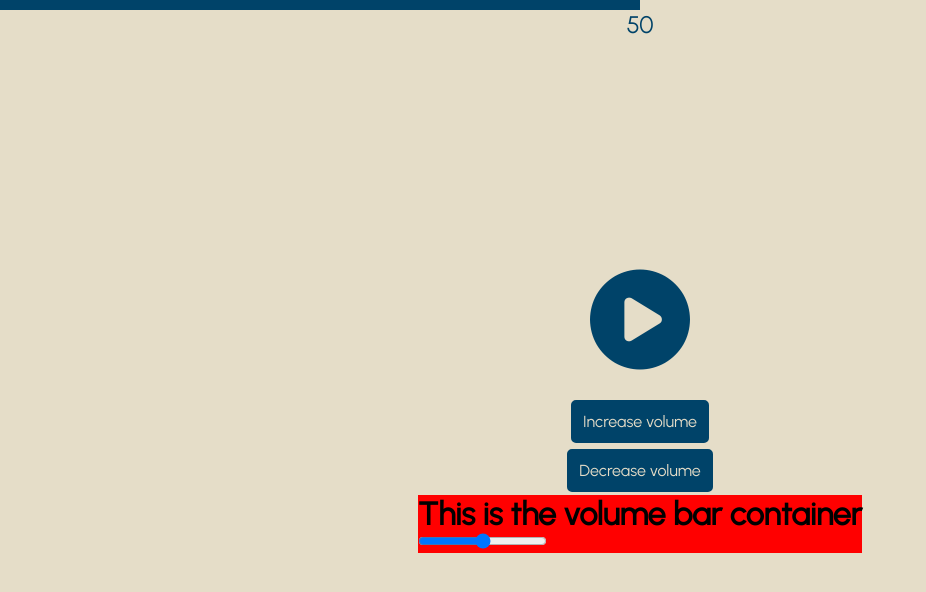
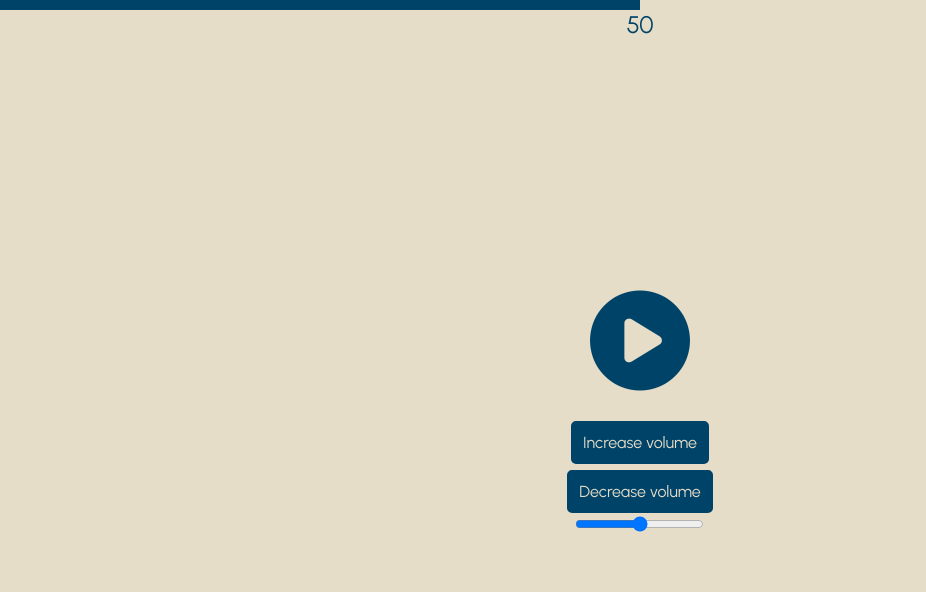
Before and after one commit to Cosmeeeen/best-volume-sliders, a React (Create React App) app: page / in a window 1280 px wide. Shown: the top 592 px of the page, without its empty margins (0-926 px from the left). Built offline with nearby package versions, Linux system fonts and the light colour scheme.

Commit message:
Rename basic button controls correctly

```diff
--- a/src/App.js
+++ b/src/App.js
@@ -4,7 +4,7 @@ import AudioPlayer from './Components/AudioPlayer/index';
 import VolumeBar from './Components/VolumeBar';
 import NormalVolumeSlider from './Components/Sliders/NormalVolumeSlider';
 
-import NumberInputSlider from './Components/Sliders/BasicButtonControls';
+import BasicButtonControls from './Components/Sliders/BasicButtonControls';
 
 function App() {
   const [volume, setVolume] = React.useState(50);
@@ -13,7 +13,7 @@ function App() {
     <div className="App">
       <GlobalStyle />
       <AudioPlayer volume={volume} />
-      <NumberInputSlider volume={volume} setVolume={setVolume} />
+      <BasicButtonControls volume={volume} setVolume={setVolume} />
       <NormalVolumeSlider volume={volume} setVolume={setVolume} />
       <VolumeBar volume={volume} />
     </div>
--- a/src/Components/Sliders/BasicButtonControls/index.js
+++ b/src/Components/Sliders/BasicButtonControls/index.js
@@ -2,9 +2,9 @@ import React from 'react';
 import PropTypes from 'prop-types';
 
 import Button from '../../Common/Styled/Button/index.styled';
-import NumberInputSliderContainer from './index.style';
+import BasicButtonControlsContainer from './index.style';
 
-const NumberInputSlider = ({ volume, setVolume }) => {
+const BasicButtonControls = ({ volume, setVolume }) => {
   const increaseVolume = React.useCallback(() => {
     if (window.confirm('Are you sure you want to increase the volume?')) {
       setVolume(volume + 1);
@@ -18,20 +18,20 @@ const NumberInputSlider = ({ volume, setVolume }) => {
   }, [volume, setVolume]);
 
   return (
-    <NumberInputSliderContainer>
+    <BasicButtonControlsContainer>
       <Button type="button" onClick={increaseVolume}>
         Increase volume
       </Button>
       <Button type="button" onClick={decreaseVolume}>
         Decrease volume
       </Button>
-    </NumberInputSliderContainer>
+    </BasicButtonControlsContainer>
   );
 };
 
-NumberInputSlider.propTypes = {
+BasicButtonControls.propTypes = {
   volume: PropTypes.bool,
   setVolume: PropTypes.func,
 };
 
-export default NumberInputSlider;
+export default BasicButtonControls;
--- a/src/Components/Sliders/BasicButtonControls/index.style.js
+++ b/src/Components/Sliders/BasicButtonControls/index.style.js
@@ -1,7 +1,7 @@
 import styled from 'styled-components';
 import * as theme from '../../../Themes/default.json';
 
-const NumberInputSliderContainer = styled.div`
+const BasicButtonControlsContainer = styled.div`
   background-color: ${theme.color.background};
   color: ${theme.color.normal};
   display: flex;
@@ -10,4 +10,4 @@ const NumberInputSliderContainer = styled.div`
   flex-direction: column;
 `;
 
-export default NumberInputSliderContainer;
+export default BasicButtonControlsContainer;
--- a/src/Components/Sliders/NormalVolumeSlider/index.js
+++ b/src/Components/Sliders/NormalVolumeSlider/index.js
@@ -6,7 +6,6 @@ import { VolumeBarContainer } from './styled-components';
 const NormalVolumeSlider = ({ volume, setVolume }) => {
   return (
     <VolumeBarContainer>
-      <h1>This is the volume bar container</h1>
       <input
         type="range"
         min={0}
--- a/src/Components/Sliders/NormalVolumeSlider/styled-components/VolumeBarContainer.style.js
+++ b/src/Components/Sliders/NormalVolumeSlider/styled-components/VolumeBarContainer.style.js
@@ -1,7 +1,9 @@
 import styled from 'styled-components';
 
 const VolumeBarContainer = styled.div`
-  background-color: red;
+  display: flex;
+  justify-content: center;
+  align-items: center;
 `;
 
 export default VolumeBarContainer;
```
